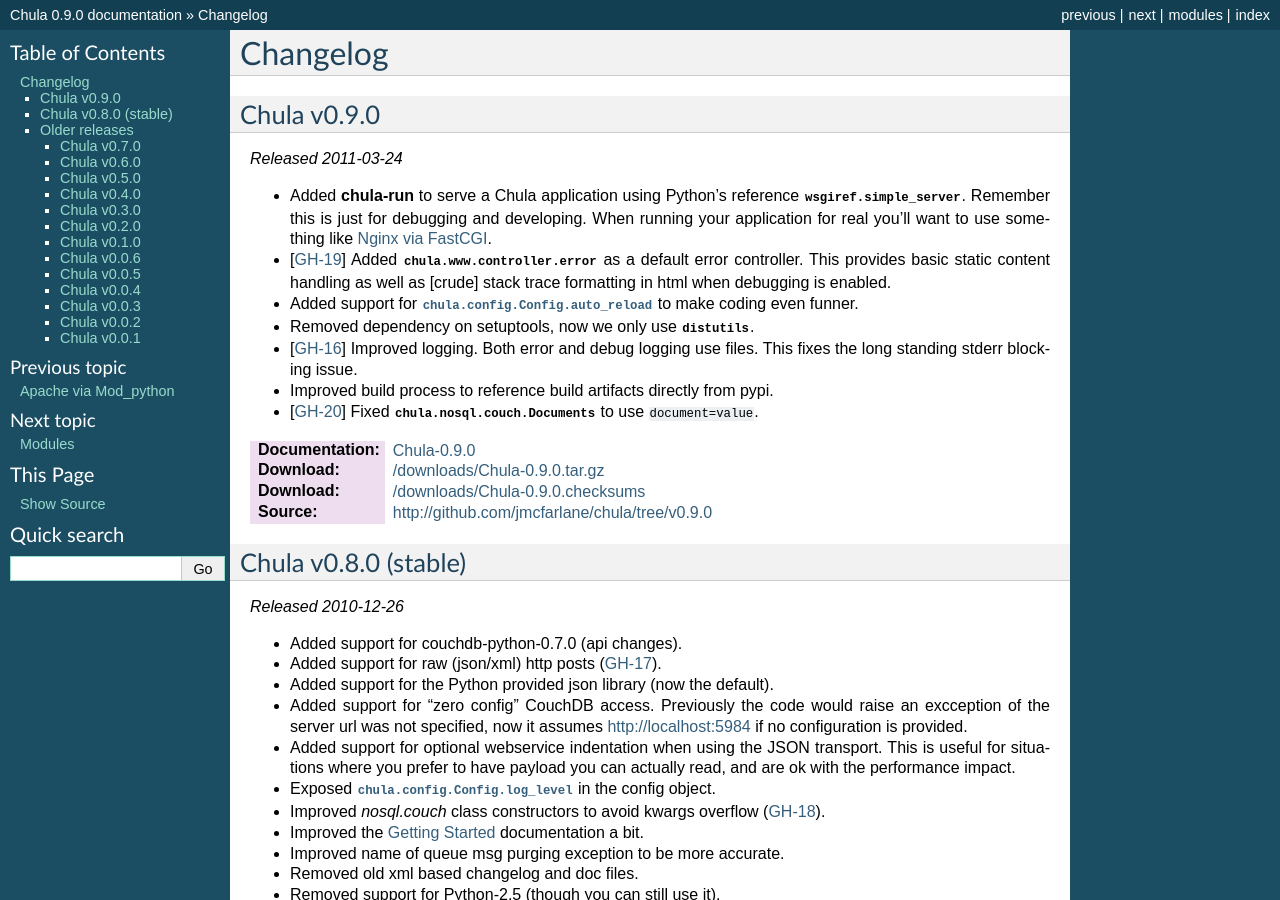
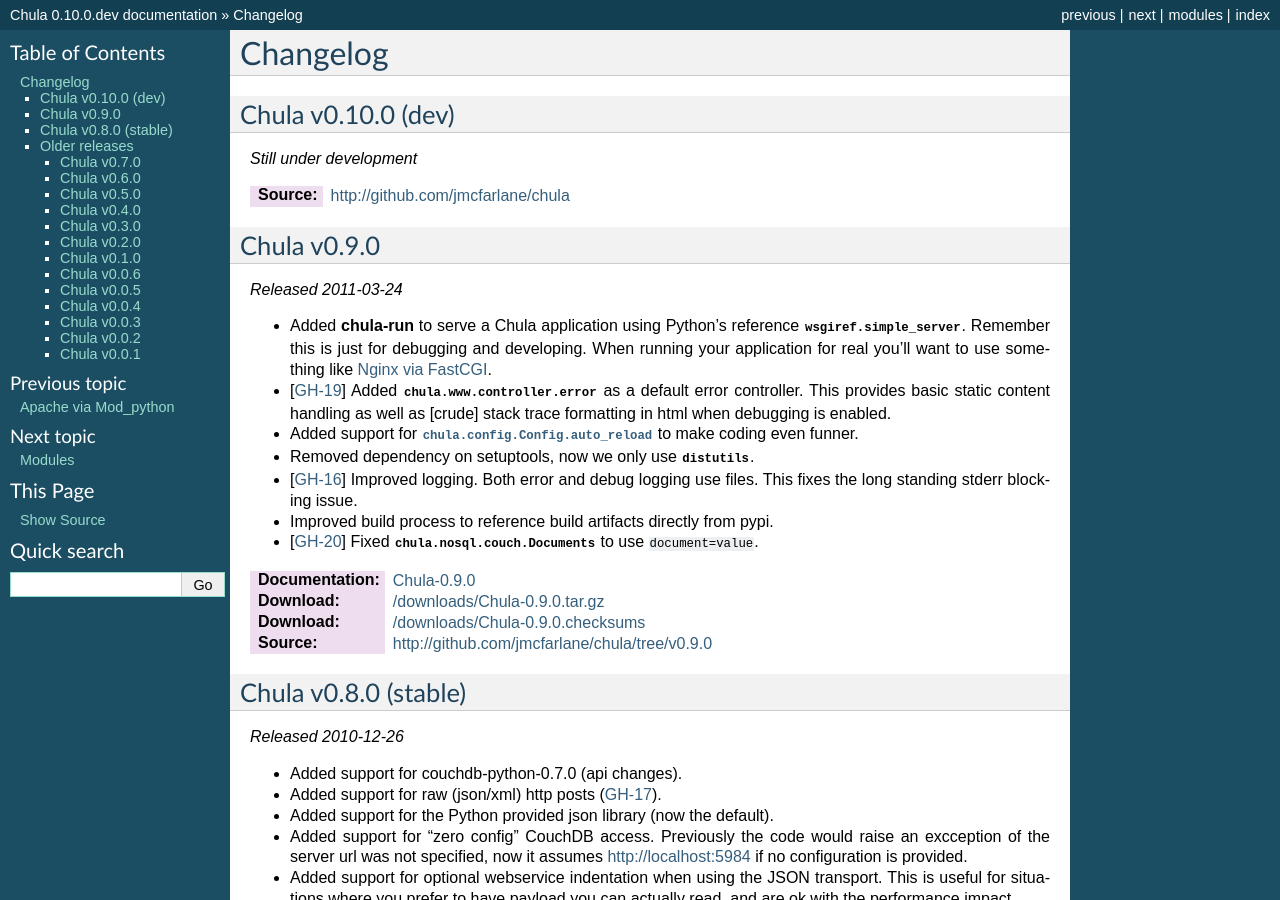
Before and after one commit to jmcfarlane/chula, a Sphinx documentation site: the page built from docs/changelog.rst, in a window 1280 px wide and 900 px high. Built offline with Sphinx 7.4.7, drawn with Linux system fonts in a browser that asks for light colours; some of the changed text lies outside the part shown.

Commit message:
Begin work on 0.10.0

```diff
--- a/chula/__init__.py
+++ b/chula/__init__.py
@@ -5,7 +5,7 @@
 code generation.
 """
 
-__VERSION__ = '0.9.0'
+__VERSION__ = '0.10.0.dev'
 version = __VERSION__
 
 package_dir = 'chula'
--- a/docs/changelog.rst
+++ b/docs/changelog.rst
@@ -11,6 +11,13 @@
  *Still under development*
 
  :Source: http://github.com/jmcfarlane/chula
+
+Chula v0.10.0 (dev)
++++++++++++++++++++
+
+*Still under development*
+
+:Source: http://github.com/jmcfarlane/chula
 
 Chula v0.9.0
 ++++++++++++
```
